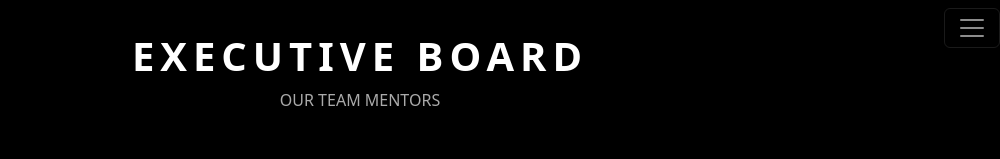
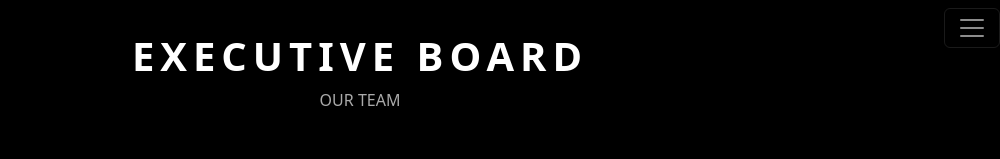
Before and after one commit to TEDxTIET1/TEDxTIET, a React (Create React App) app: page /team in a window 1280 px wide. Shown: the top 159 px of the page, without its empty margins (280-1280 px from the left). Built offline with nearby package versions, Linux system fonts and the light colour scheme.

Commit message:
small fix

```diff
--- a/src/Components/EbGrid.jsx
+++ b/src/Components/EbGrid.jsx
@@ -440,7 +440,7 @@ export const EbGrid = ({
       <section className="team-section">
         <div className="team-header">
           <h2 className="team-title">{title}</h2>
-          <p className="team-subtitle">OUR TEAM MENTORS</p>
+          <p className="team-subtitle">OUR TEAM</p>
         </div>
         <div
           className={`chroma-grid ${className}`}
--- a/src/data/impactData.js
+++ b/src/data/impactData.js
@@ -28,7 +28,7 @@ export const impactData = {
       ,
       number: "8 years",
       label: "Presence",
-      description: "Eight Year Lagacy",
+      description: "Eight Year Legacy",
       value: 100,
       maxProgress: 100,
       isSocialMedia: true,
```
Also changed, not shown: 12 other files (tests, documents, lock files or other folders).
